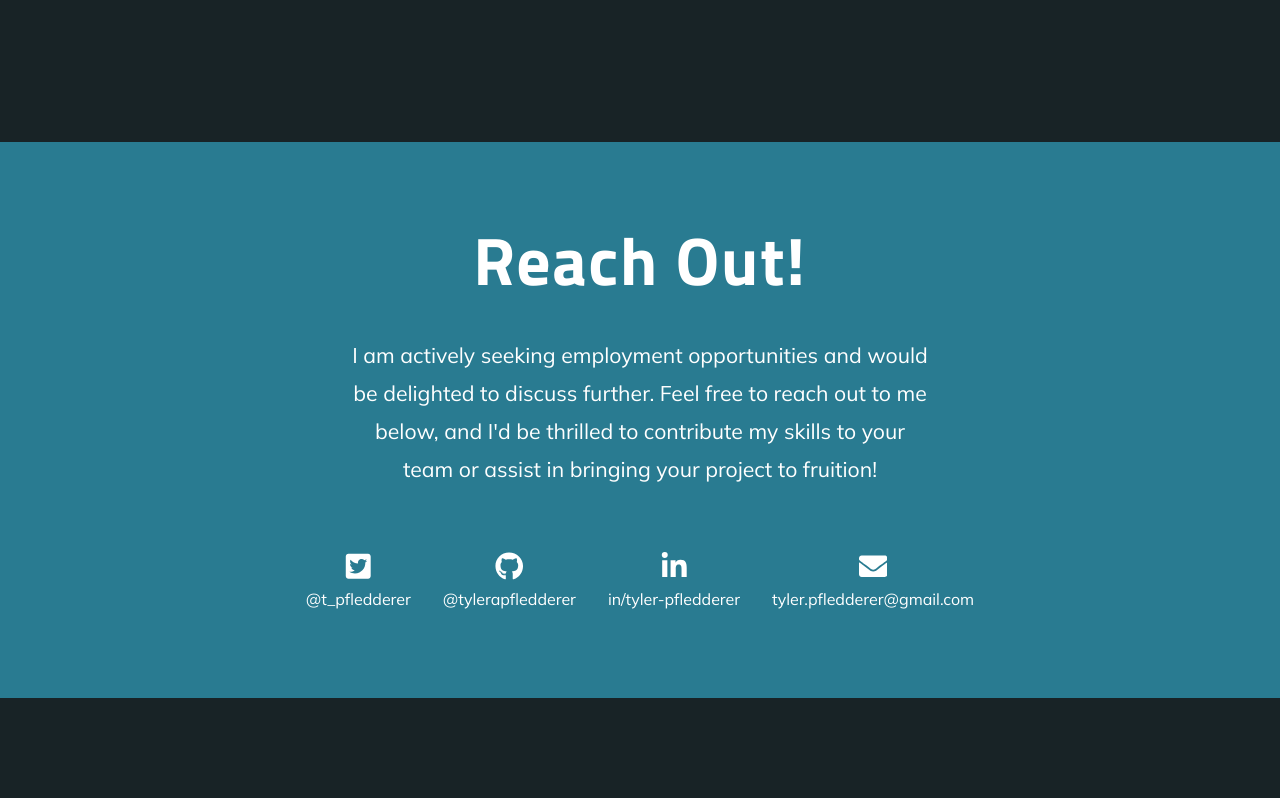
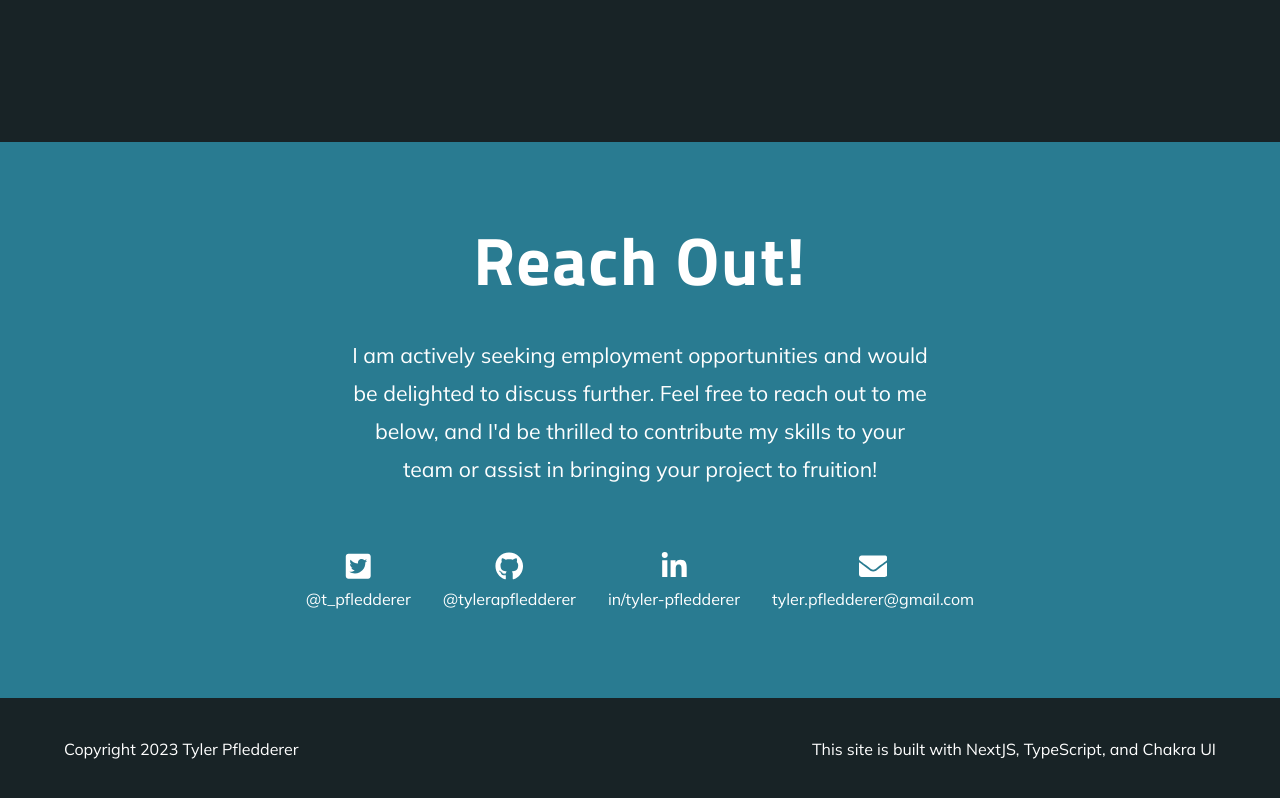
Before and after one commit to TylerAPfledderer/tylerpweb.dev, a Next.js app: page / in a window 1280 px wide. Shown: the part 4720-5518 px from the top of the page. Before the commit the page ends 5418 px from the top, so only its background shows below. Built offline with nearby package versions, Linux system fonts and the light colour scheme.

Commit message:
feat: add Footer

```diff
--- a/src/pages/index.tsx
+++ b/src/pages/index.tsx
@@ -1,10 +1,10 @@
+import { Box, Center, Divider, Flex, Text } from "@chakra-ui/react";
 import { AboutMeSection } from "@/components/AboutMeSection";
 import { HeroSection } from "@/components/HeroSection";
 import { MainSection } from "@/components/MainSection";
 import { ProjectsSection } from "@/components/ProjectsSection";
 import { ReachOutSection } from "@/components/ReachOutSection";
 import { SkillsSection } from "@/components/SkillsSection";
-import { Box, Center, Divider, Text } from "@chakra-ui/react";
 
 export default function Home() {
   return (
@@ -34,6 +34,24 @@ export default function Home() {
         </MainSection>
         <ReachOutSection />
       </Box>
+      <Flex
+        as="footer"
+        px={{ base: "4", md: "16" }}
+        py={{ base: "4", md: "8" }}
+        direction={{ base: "column", lg: "row" }}
+        fontSize="sm"
+        textAlign="center"
+        align="center"
+        justify={{ lg: "space-between" }}
+        gap="text.sm"
+      >
+        <Text as="span">
+          Copyright {new Date().getFullYear()} Tyler Pfledderer
+        </Text>
+        <Text as="span">
+          This site is built with NextJS, TypeScript, and Chakra UI
+        </Text>
+      </Flex>
     </>
   );
 }
```
